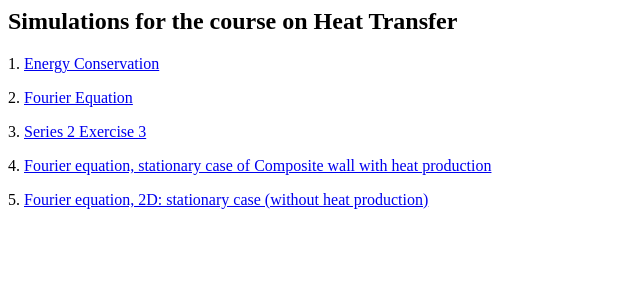
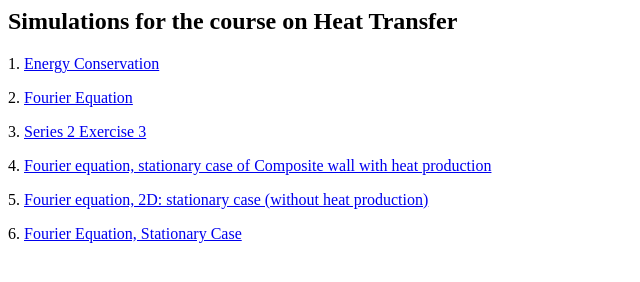
Before and after one commit to agrricha/agrricha.github.io, a plain HTML site: page index.html in a window 1280 px wide. Shown: the whole page, without its empty margins (0-640 px from the left). Drawn offline with Linux system fonts and the light colour scheme.

Commit message:
Add new file

```diff
--- a/index.html
+++ b/index.html
@@ -8,6 +8,7 @@
 <p>3. <a href="https://hub.gke2.mybinder.org/user/agrricha-agrricha.github.io-3jemgzxt/voila/render/Demo2.ipynb?token=8SFeBDjnRx2qMcKdSn1b4A" target="_blank">Series 2 Exercise 3</a></p>
 <p>4. <a href="https://hub.gke2.mybinder.org/user/agrricha-agrricha.github.io-x4roe9zo/voila/render/Ch3.ipynb?token=EnSgs85FRECF7UtnwgsFxA" target="_blank">Fourier equation, stationary case of Composite wall with heat production</a></p>
 <p>5. <a href="https://hub.gke2.mybinder.org/user/agrricha-agrricha.github.io-76t8xtd3/voila/render/Ch4Part1.ipynb?token=uu1Kqgf-QlGDw8pYK4vpUw" target="_blank">Fourier equation, 2D: stationary case (without heat production)</a></p>
+<p>6. <a href="CH3_final.html" target="_blank">Fourier Equation, Stationary Case</a></p>
 
 </body>
 </html>
```
